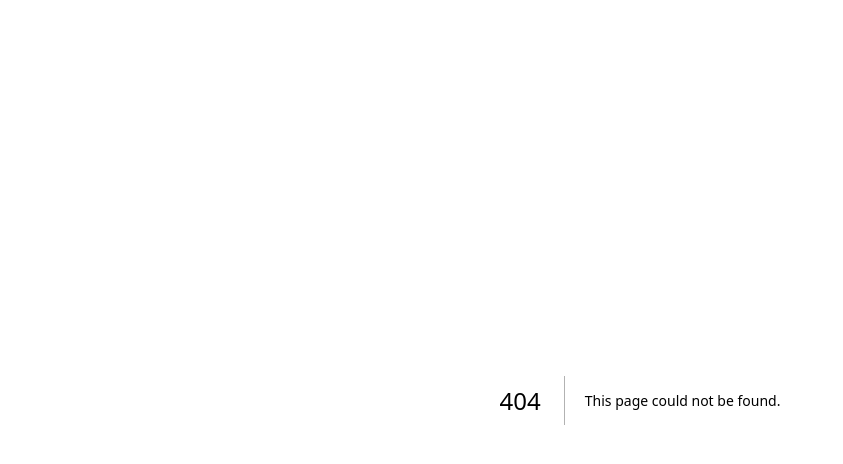
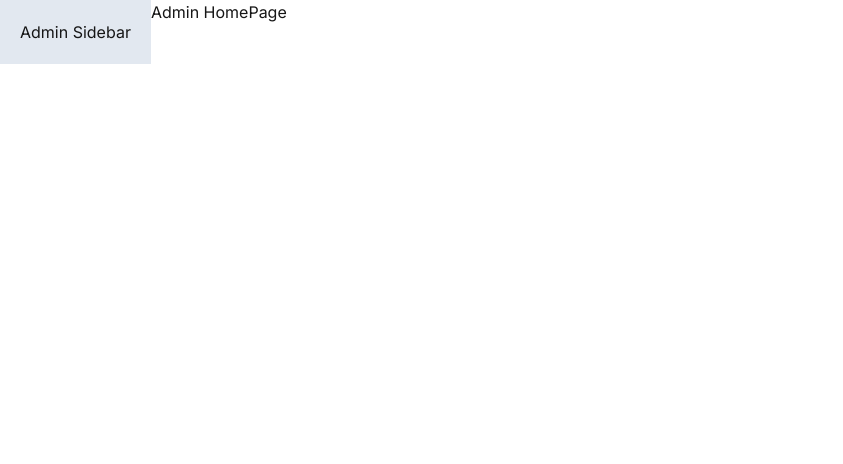
Before and after one commit to mikececco/next-app, a Next.js app: page /admin in a window 1280 px wide. Before the commit this address had no page. Shown: the top 464 px of the page, without its empty margins (0-843 px from the left). Built offline with nearby package versions, Linux system fonts and the light colour scheme.

Commit message:
admin layout for admin pages

```diff
--- /dev/null
+++ b/app/admin/layout.tsx
@@ -0,0 +1,18 @@
+import React, { ReactNode } from 'react'
+
+interface Props {
+  children: ReactNode
+}
+
+const AdminLayout = ({children} : Props) => {
+  return (
+    <div className='flex'>
+      <aside className='bg-slate-200 p-5'>Admin Sidebar</aside>
+      <div>
+        {children}
+      </div>
+    </div>
+  )
+}
+
+export default AdminLayout
--- /dev/null
+++ b/app/admin/page.tsx
@@ -0,0 +1,9 @@
+import React from 'react'
+
+const AdminHomePage = () => {
+  return (
+    <div>Admin HomePage</div>
+  )
+}
+
+export default AdminHomePage
```
